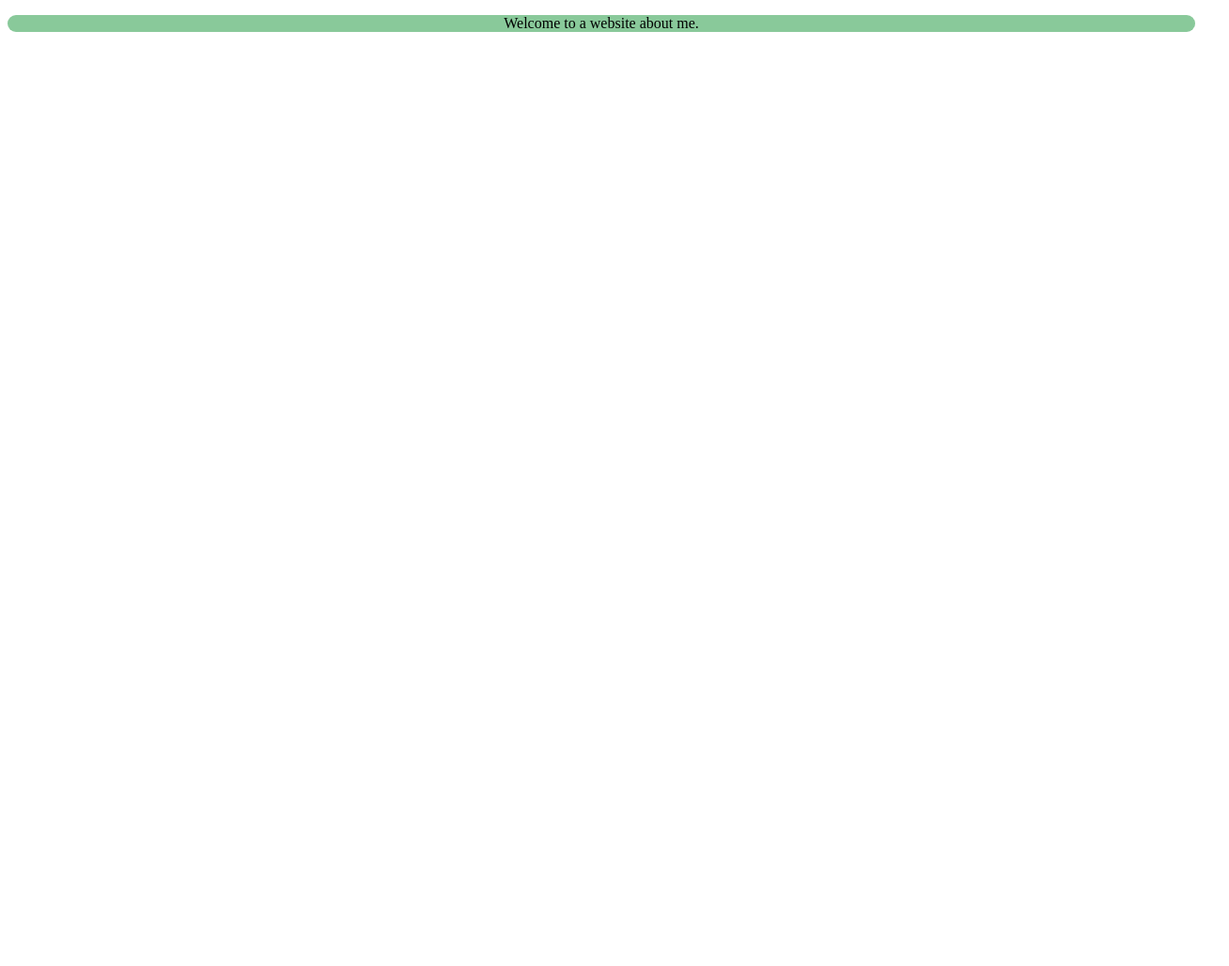
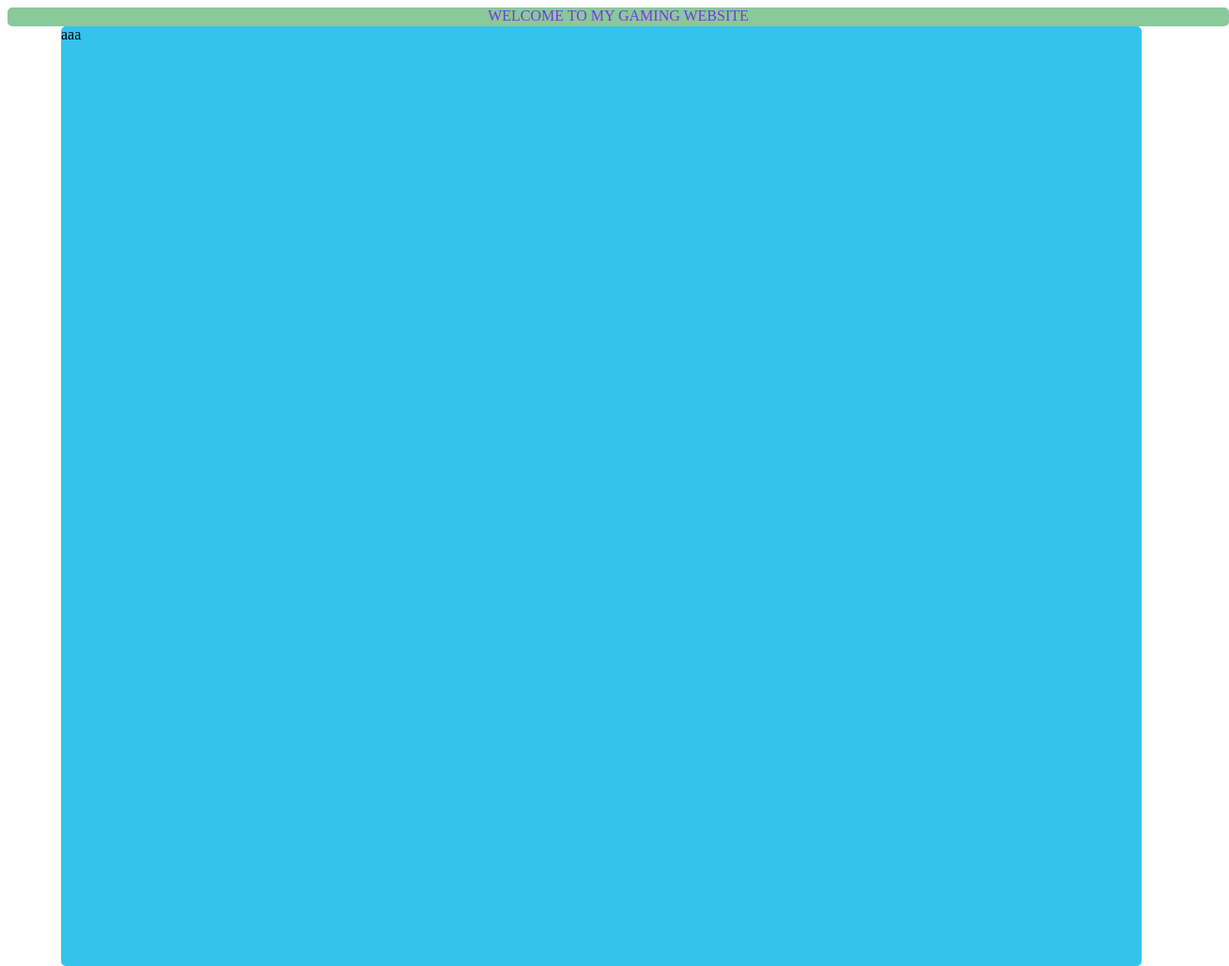
Before and after one commit to brhabel/brhabel.github.io, a plain HTML site: page index.html in a window 1280 px wide. Shown: the whole page at 94% size, 1308 px wide, since content can reach past the window. Before the commit the page ends 800 px from the top, so only its background shows below. Drawn offline with Linux system fonts and the light colour scheme.

Commit message:
Update index.html

```diff
--- a/index.html
+++ b/index.html
@@ -1,12 +1,14 @@
 <!DOCTYPE html>
 <html>
 <head>
-  <title>About Me</title>
+  <title>My Gaming Websie</title>
 </head>
 <body>
-  <div style = "background-color: rgb(137, 201, 154); text-align: center; border-radius: 10px;" id = "header">
-    <p>Welcome to a website about me.</p>
+  <div style = "background-color: rgb(137, 201, 154); text-align: center; border-radius: 5px; width: 1300px; height: 20px; margin: 0 auto;" id = "header">
+    <p style = "color: rgb(122, 52, 235); margin-top: 0;">WELCOME TO MY GAMING WEBSITE</p>
   </div>
-
+  <div id = "mainbody" style="width: 1150px; height: 1000px; background-color: rgb(52, 195, 235); border-radius: 5px; margin: 0 auto;">
+	<p style="margin-top: 0">aaa</p>
+  </div>
 </body>
 </html>
```
